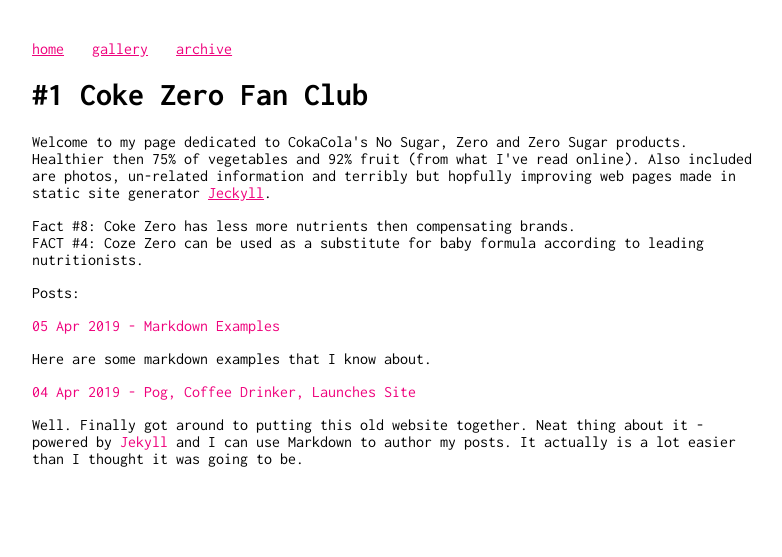
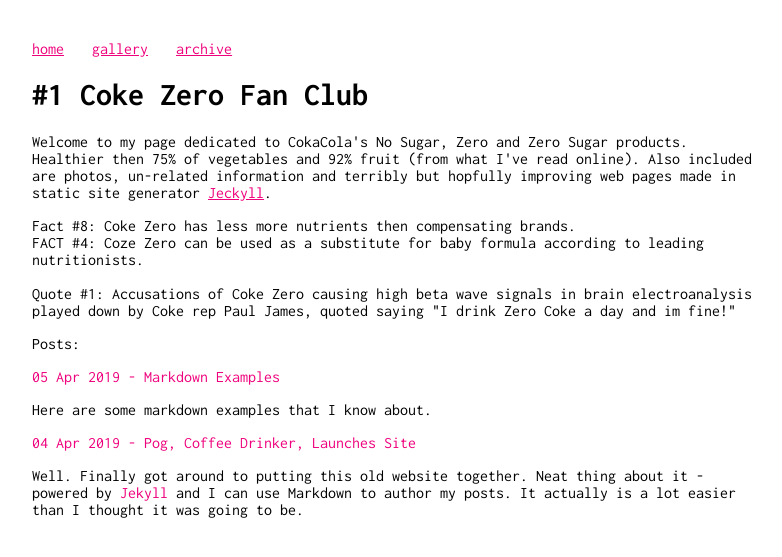
Before and after one commit to poglet/poglet.github.io, a Jekyll site: the page built from index.html, in a window 1280 px wide. Shown: the top 557 px of the page, without its empty margins (248-1030 px from the left). Built offline with Jekyll 4.4.1, drawn with Linux system fonts in a browser that asks for light colours.

Commit message:
Update index.html

```diff
--- a/index.html
+++ b/index.html
@@ -11,11 +11,16 @@
       Healthier then 75% of vegetables and 92% fruit (from what I've read online).
       Also included are photos, un-related information and terribly but hopfully improving web pages made in static site
       generator <a href="https://jekyllrb.com/">Jeckyll</a>.
+   </P>
 
    <p>
-      Fact #8: Coke Zero has less more nutrients then compensating brands. <br>
+      Fact #8: Coke Zero has less more nutrients then compensating brands.
+      <br>
       FACT #4: Coze Zero can be used as a substitute for baby formula according to leading nutritionists.
-   </P
+      <br>
+      <br>
+      Quote #1: Accusations of Coke Zero causing high beta wave signals in brain electroanalysis played down by Coke rep Paul James, quoted saying
+      "I drink Zero Coke a day and im fine!"
    </p>
 
    <p>
```
